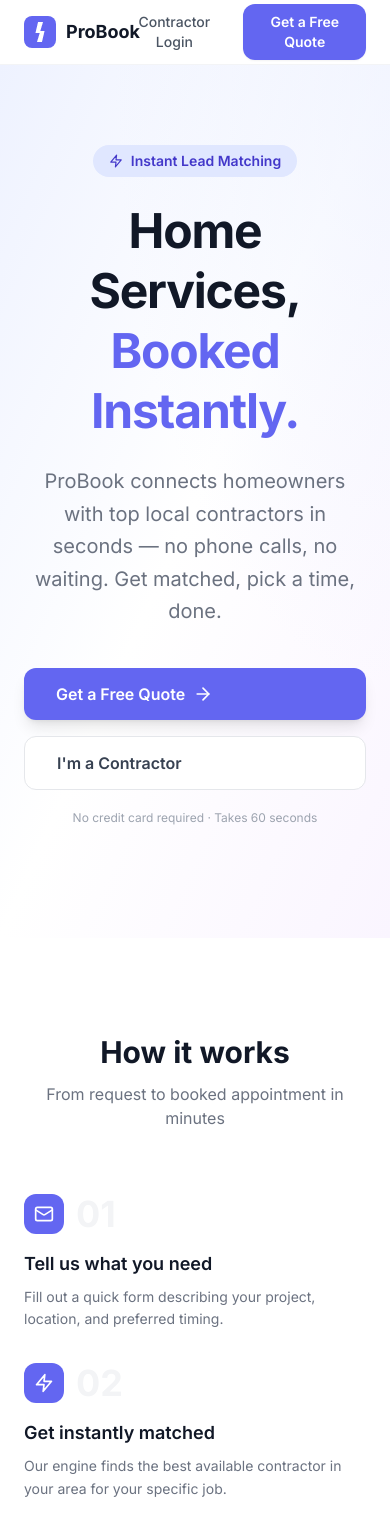
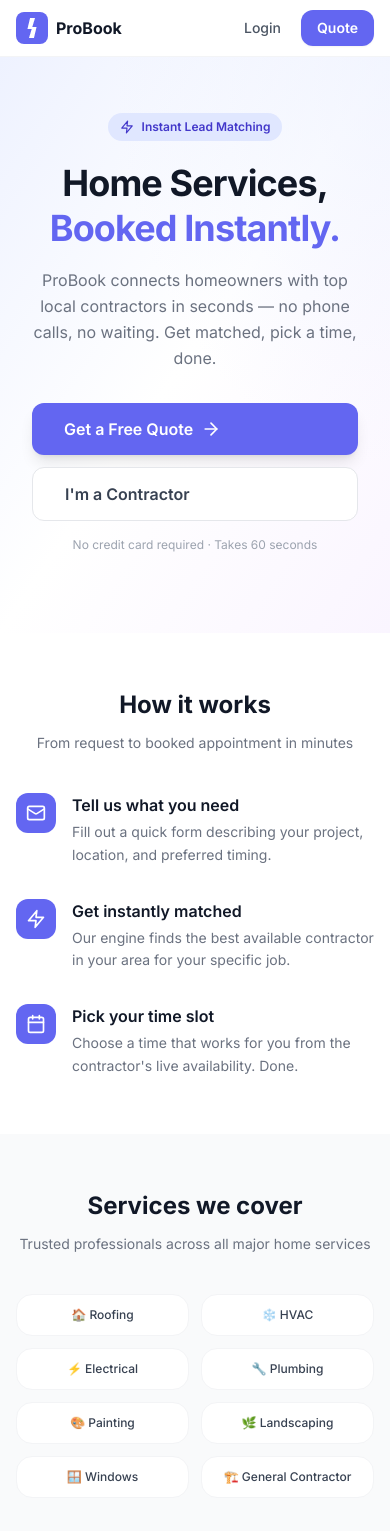
Before and after one commit to ProBookHQ-source/probook-hq, a React (Vite) app in the folder frontend/: page / in a window 390 px wide. Shown: the top 1531 px of the page. Built offline with nearby package versions, Linux system fonts and the light colour scheme; no server answers.

Commit message:
Full mobile audit: fix overflow globally, landing page responsive, get-quote grid fix, all pages clamped

```diff
--- a/frontend/src/index.css
+++ b/frontend/src/index.css
@@ -5,9 +5,21 @@
 * { font-family: 'Inter', sans-serif; box-sizing: border-box; }
 
 @layer base {
-  html { overflow-x: hidden; }
-  body { @apply bg-gray-50 text-gray-900 antialiased; overflow-x: hidden; }
-  #root { overflow-x: hidden; }
+  html {
+    overflow-x: clip;
+    max-width: 100vw;
+  }
+  body {
+    @apply bg-gray-50 text-gray-900 antialiased;
+    overflow-x: clip;
+    max-width: 100vw;
+    width: 100%;
+  }
+  #root {
+    overflow-x: clip;
+    max-width: 100vw;
+    width: 100%;
+  }
 }
 
 @layer components {
--- a/frontend/src/pages/AdminDashboard.jsx
+++ b/frontend/src/pages/AdminDashboard.jsx
@@ -240,7 +240,7 @@ export default function AdminDashboard() {
   ];
 
   return (
-    <div className="min-h-screen bg-gray-50">
+    <div className="min-h-screen bg-gray-50 w-full max-w-full" style={{overflowX:'hidden'}}>
 
       {/* ── Sidebar (desktop only) ──────────────────────────────────────────── */}
       <div className="hidden md:flex fixed inset-y-0 left-0 w-56 bg-white border-r border-gray-100 flex-col z-10">
@@ -285,7 +285,7 @@ export default function AdminDashboard() {
       </div>
 
       {/* ── Mobile header ───────────────────────────────────────────────────── */}
-      <div className="md:hidden sticky top-0 z-10 bg-white border-b border-gray-100 px-4 py-3 flex items-center gap-3">
+      <div className="md:hidden sticky top-0 z-10 bg-white border-b border-gray-100 px-4 py-3 flex items-center gap-3 w-full max-w-full">
         <img src="/probook-icon-128.png" alt="ProBook" className="w-7 h-7 rounded-lg" />
         <div className="flex-1">
           <p className="font-bold text-gray-900 text-sm leading-none">ProBook</p>
@@ -298,7 +298,7 @@ export default function AdminDashboard() {
       </div>
 
       {/* ── Main content ─────────────────────────────────────────────────────── */}
-      <div className="md:ml-56 p-4 md:p-6 pb-24 md:pb-6">
+      <div className="md:ml-56 p-4 md:p-6 pb-24 md:pb-6 w-full max-w-full overflow-x-hidden">
 
         {/* ── OVERVIEW ── */}
         {tab === 'overview' && (
--- a/frontend/src/pages/CancelPage.jsx
+++ b/frontend/src/pages/CancelPage.jsx
@@ -72,7 +72,7 @@ export default function CancelPage({ mode = 'cancel' }) {
     }
   }
 
-  const bgGradient = 'min-h-screen bg-gradient-to-br from-brand-50 to-purple-50 flex items-center justify-center p-4';
+  const bgGradient = 'min-h-screen bg-gradient-to-br from-brand-50 to-purple-50 flex items-center justify-center p-4 w-full max-w-full overflow-x-hidden';
 
   // ── Loading ──────────────────────────────────────────────────────────────────
   if (status === 'loading') {
--- a/frontend/src/pages/ContractorApply.jsx
+++ b/frontend/src/pages/ContractorApply.jsx
@@ -61,7 +61,7 @@ export default function ContractorApply() {
     }
   }
 
-  const bg = 'min-h-screen bg-gradient-to-br from-brand-50 via-white to-purple-50 flex items-center justify-center p-4';
+  const bg = 'min-h-screen bg-gradient-to-br from-brand-50 via-white to-purple-50 flex items-center justify-center p-4 w-full max-w-full overflow-x-hidden';
 
   if (done) {
     return (
@@ -136,7 +136,7 @@ export default function ContractorApply() {
           <p className="text-gray-500 text-sm mt-1">Apply to join the contractor network</p>
         </div>
 
-        <div className="bg-white rounded-2xl shadow-lg p-8">
+        <div className="bg-white rounded-2xl shadow-lg p-5 sm:p-8">
           <form onSubmit={handleSubmit} className="space-y-5">
 
             {/* Account info */}
--- a/frontend/src/pages/ContractorPortal.jsx
+++ b/frontend/src/pages/ContractorPortal.jsx
@@ -536,7 +536,7 @@ export default function ContractorPortal() {
 
   // ── Render ─────────────────────────────────────────────────────────────────
   return (
-    <div className="flex h-screen bg-gray-50 overflow-hidden font-sans">
+    <div className="flex h-screen bg-gray-50 overflow-hidden font-sans w-full max-w-full">
 
       {/* ── Sidebar (desktop only) ─────────────────────────────────────────── */}
       <aside className="hidden md:flex w-56 bg-white border-r border-gray-100 flex-col shrink-0 shadow-sm">
--- a/frontend/src/pages/ForgotPassword.jsx
+++ b/frontend/src/pages/ForgotPassword.jsx
@@ -23,7 +23,7 @@ export default function ForgotPassword() {
     }
   }
 
-  const bg = 'min-h-screen bg-gradient-to-br from-brand-50 via-white to-purple-50 flex items-center justify-center p-4';
+  const bg = 'min-h-screen bg-gradient-to-br from-brand-50 via-white to-purple-50 flex items-center justify-center p-4 w-full max-w-full overflow-x-hidden';
 
   if (sent) {
     return (
--- a/frontend/src/pages/LandingPage.jsx
+++ b/frontend/src/pages/LandingPage.jsx
@@ -8,48 +8,48 @@ export default function LandingPage() {
   const navigate = useNavigate();
 
   return (
-    <div className="min-h-screen bg-white">
+    <div className="min-h-screen bg-white w-full max-w-full overflow-x-hidden">
 
       {/* ── NAV ── */}
       <nav className="sticky top-0 z-50 bg-white/90 backdrop-blur border-b border-gray-100">
-        <div className="max-w-6xl mx-auto px-6 h-16 flex items-center justify-between">
-          <div className="flex items-center gap-2.5">
+        <div className="max-w-6xl mx-auto px-4 sm:px-6 h-14 sm:h-16 flex items-center justify-between gap-3">
+          <div className="flex items-center gap-2 shrink-0">
             <img src="/probook-icon-128.png" alt="ProBook" className="w-8 h-8 rounded-lg" />
-            <span className="font-bold text-gray-900 text-lg">ProBook</span>
+            <span className="font-bold text-gray-900 text-base sm:text-lg">ProBook</span>
           </div>
-          <div className="flex items-center gap-3">
+          <div className="flex items-center gap-2">
             <button
               onClick={() => navigate('/login')}
-              className="text-sm font-medium text-gray-600 hover:text-gray-900 px-4 py-2 rounded-xl hover:bg-gray-50 transition-all"
+              className="text-sm font-medium text-gray-600 hover:text-gray-900 px-3 py-2 rounded-xl hover:bg-gray-50 transition-all whitespace-nowrap"
             >
-              Contractor Login
+              <span className="hidden sm:inline">Contractor </span>Login
             </button>
             <button
               onClick={() => navigate('/get-quote')}
-              className="btn-primary text-sm py-2"
+              className="btn-primary text-sm py-2 px-4 whitespace-nowrap"
             >
-              Get a Free Quote
+              <span className="hidden sm:inline">Get a Free </span>Quote
             </button>
           </div>
         </div>
       </nav>
 
       {/* ── HERO ── */}
-      <section className="relative overflow-hidden bg-gradient-to-br from-brand-50 via-white to-purple-50 pt-20 pb-28">
+      <section className="relative overflow-hidden bg-gradient-to-br from-brand-50 via-white to-purple-50 pt-14 pb-20 sm:pt-20 sm:pb-28">
         <div className="absolute inset-0 bg-[radial-gradient(ellipse_at_top_right,_var(--tw-gradient-stops))] from-brand-100/40 via-transparent to-transparent pointer-events-none" />
-        <div className="max-w-5xl mx-auto px-6 text-center relative">
-          <div className="inline-flex items-center gap-2 bg-brand-100 text-brand-700 text-sm font-semibold px-4 py-1.5 rounded-full mb-6">
+        <div className="max-w-5xl mx-auto px-4 sm:px-6 text-center relative">
+          <div className="inline-flex items-center gap-2 bg-brand-100 text-brand-700 text-xs sm:text-sm font-semibold px-3 py-1.5 sm:px-4 rounded-full mb-5 sm:mb-6">
             <Zap className="w-3.5 h-3.5" />
             Instant Lead Matching
           </div>
-          <h1 className="text-5xl md:text-6xl font-extrabold text-gray-900 mb-6 leading-tight tracking-tight">
+          <h1 className="text-4xl sm:text-5xl md:text-6xl font-extrabold text-gray-900 mb-4 sm:mb-6 leading-tight tracking-tight">
             Home Services,<br />
             <span className="text-brand-500">Booked Instantly.</span>
           </h1>
-          <p className="text-xl text-gray-500 mb-10 max-w-2xl mx-auto leading-relaxed">
+          <p className="text-base sm:text-lg md:text-xl text-gray-500 mb-8 sm:mb-10 max-w-2xl mx-auto leading-relaxed px-2">
             ProBook connects homeowners with top local contractors in seconds — no phone calls, no waiting. Get matched, pick a time, done.
           </p>
-          <div className="flex flex-col sm:flex-row gap-4 justify-center">
+          <div className="flex flex-col sm:flex-row gap-3 sm:gap-4 justify-center px-4 sm:px-0">
             <button
               onClick={() => navigate('/get-quote')}
               className="btn-primary text-base px-8 py-3.5 shadow-lg shadow-brand-200"
@@ -63,16 +63,16 @@ export default function LandingPage() {
               I'm a Contractor
             </button>
           </div>
-          <p className="text-xs text-gray-400 mt-5">No credit card required · Takes 60 seconds</p>
+          <p className="text-xs text-gray-400 mt-4 sm:mt-5">No credit card required · Takes 60 seconds</p>
         </div>
       </section>
 
       {/* ── HOW IT WORKS ── */}
-      <section className="py-24 bg-white">
-        <div className="max-w-5xl mx-auto px-6">
-          <div className="text-center mb-16">
-            <h2 className="text-3xl font-bold text-gray-900 mb-3">How it works</h2>
-            <p className="text-gray-500">From request to booked appointment in minutes</p>
+      <section className="py-14 md:py-24 bg-white">
+        <div className="max-w-5xl mx-auto px-4 sm:px-6">
+          <div className="text-center mb-10 sm:mb-16">
+            <h2 className="text-2xl sm:text-3xl font-bold text-gray-900 mb-3">How it works</h2>
+            <p className="text-gray-500 text-sm sm:text-base">From request to booked appointment in minutes</p>
           </div>
           <div className="grid md:grid-cols-3 gap-8">
             {[
@@ -92,18 +92,20 @@ export default function LandingPage() {
                 step: '03',
                 icon: Calendar,
                 title: 'Pick your time slot',
-                desc: 'Choose a time that works for you from the contractor\'s live availability. Done.',
+                desc: "Choose a time that works for you from the contractor's live availability. Done.",
               },
             ].map(({ step, icon: Icon, title, desc }) => (
-              <div key={step} className="relative">
-                <div className="flex items-center gap-3 mb-4">
+              <div key={step} className="relative flex md:block gap-4 items-start">
+                <div className="flex items-center gap-3 mb-0 md:mb-4 shrink-0">
                   <div className="w-10 h-10 bg-brand-500 rounded-xl flex items-center justify-center shrink-0">
                     <Icon className="w-5 h-5 text-white" />
                   </div>
-                  <span className="text-4xl font-black text-gray-100">{step}</span>
+                  <span className="text-4xl font-black text-gray-100 md:block hidden">{step}</span>
                 </div>
-                <h3 className="text-lg font-semibold text-gray-900 mb-2">{title}</h3>
-                <p className="text-gray-500 text-sm leading-relaxed">{desc}</p>
+                <div>
+                  <h3 className="text-base sm:text-lg font-semibold text-gray-900 mb-1 sm:mb-2">{title}</h3>
+                  <p className="text-gray-500 text-sm leading-relaxed">{desc}</p>
+                </div>
               </div>
             ))}
           </div>
@@ -111,18 +113,18 @@ export default function LandingPage() {
       </section>
 
       {/* ── SERVICES ── */}
-      <section className="py-24 bg-gray-50">
-        <div className="max-w-5xl mx-auto px-6">
-          <div className="text-center mb-16">
-            <h2 className="text-3xl font-bold text-gray-900 mb-3">Services we cover</h2>
-            <p className="text-gray-500">Trusted professionals across all major home services</p>
+      <section className="py-14 md:py-24 bg-gray-50">
+        <div className="max-w-5xl mx-auto px-4 sm:px-6">
+          <div className="text-center mb-10 sm:mb-16">
+            <h2 className="text-2xl sm:text-3xl font-bold text-gray-900 mb-3">Services we cover</h2>
+            <p className="text-gray-500 text-sm sm:text-base">Trusted professionals across all major home services</p>
           </div>
-          <div className="grid grid-cols-2 md:grid-cols-4 gap-4">
+          <div className="grid grid-cols-2 sm:grid-cols-4 gap-3 sm:gap-4">
             {[
               '🏠 Roofing', '❄️ HVAC', '⚡ Electrical', '🔧 Plumbing',
               '🎨 Painting', '🌿 Landscaping', '🪟 Windows', '🏗️ General Contractor',
             ].map(service => (
-              <div key={service} className="bg-white rounded-2xl p-4 text-center border border-gray-100 hover:border-brand-200 hover:shadow-sm transition-all text-sm font-medium text-gray-700">
+              <div key={service} className="bg-white rounded-2xl p-3 sm:p-4 text-center border border-gray-100 hover:border-brand-200 hover:shadow-sm transition-all text-xs sm:text-sm font-medium text-gray-700">
                 {service}
               </div>
             ))}
@@ -131,21 +133,21 @@ export default function LandingPage() {
       </section>
 
       {/* ── WHY PROBOOK ── */}
-      <section className="py-24 bg-white">
-        <div className="max-w-5xl mx-auto px-6">
-          <div className="grid md:grid-cols-2 gap-16 items-center">
+      <section className="py-14 md:py-24 bg-white">
+        <div className="max-w-5xl mx-auto px-4 sm:px-6">
+          <div className="grid md:grid-cols-2 gap-10 md:gap-16 items-center">
             <div>
-              <h2 className="text-3xl font-bold text-gray-900 mb-6">Why homeowners choose ProBook</h2>
-              <div className="space-y-5">
+              <h2 className="text-2xl sm:text-3xl font-bold text-gray-900 mb-5 sm:mb-6">Why homeowners choose ProBook</h2>
+              <div className="space-y-4 sm:space-y-5">
                 {[
                   { icon: Clock, title: 'Instant matching', desc: 'No waiting days for a callback. Get matched in seconds.' },
                   { icon: Shield, title: 'Vetted contractors', desc: 'Every contractor on our platform is screened and reviewed.' },
-                  { icon: TrendingUp, title: 'Real availability', desc: 'Book directly into the contractor\'s live calendar. No double-booking.' },
+                  { icon: TrendingUp, title: 'Real availability', desc: "Book directly into the contractor's live calendar. No double-booking." },
                   { icon: CheckCircle, title: 'Confirmation emails', desc: 'Both you and your contractor get instant confirmation with all the details.' },
                 ].map(({ icon: Icon, title, desc }) => (
-                  <div key={title} className="flex gap-4">
+                  <div key={title} className="flex gap-3 sm:gap-4">
                     <div className="w-9 h-9 bg-brand-50 rounded-xl flex items-center justify-center shrink-0 mt-0.5">
-                      <Icon className="w-4.5 h-4.5 text-brand-600" />
+                      <Icon className="w-4 h-4 text-brand-600" />
                     </div>
                     <div>
                       <p className="font-semibold text-gray-900 text-sm">{title}</p>
@@ -155,19 +157,17 @@ export default function LandingPage() {
                 ))}
               </div>
             </div>
-            <div className="bg-gradient-to-br from-brand-500 to-purple-600 rounded-3xl p-8 text-white">
-              <div className="flex items-center gap-2 mb-6">
-                <Star className="w-5 h-5 text-yellow-300 fill-yellow-300" />
-                <Star className="w-5 h-5 text-yellow-300 fill-yellow-300" />
-                <Star className="w-5 h-5 text-yellow-300 fill-yellow-300" />
-                <Star className="w-5 h-5 text-yellow-300 fill-yellow-300" />
-                <Star className="w-5 h-5 text-yellow-300 fill-yellow-300" />
+            <div className="bg-gradient-to-br from-brand-500 to-purple-600 rounded-3xl p-6 sm:p-8 text-white">
+              <div className="flex items-center gap-1.5 mb-4 sm:mb-6">
+                {[...Array(5)].map((_, i) => (
+                  <Star key={i} className="w-4 h-4 sm:w-5 sm:h-5 text-yellow-300 fill-yellow-300" />
+                ))}
               </div>
-              <blockquote className="text-lg font-medium leading-relaxed mb-6">
+              <blockquote className="text-base sm:text-lg font-medium leading-relaxed mb-4 sm:mb-6">
                 "I submitted my roofing request and had an appointment booked within 10 minutes. Incredible service."
               </blockquote>
               <div className="flex items-center gap-3">
-                <div className="w-10 h-10 bg-white/20 rounded-full flex items-center justify-center font-bold">S</div>
+                <div className="w-9 h-9 sm:w-10 sm:h-10 bg-white/20 rounded-full flex items-center justify-center font-bold text-sm">S</div>
                 <div>
                   <p className="font-semibold text-sm">Sarah M.</p>
                   <p className="text-white/70 text-xs">Homeowner · Seattle, WA</p>
@@ -179,46 +179,52 @@ export default function LandingPage() {
       </section>
 
       {/* ── FOR CONTRACTORS ── */}
-      <section className="py-24 bg-gray-50">
-        <div className="max-w-5xl mx-auto px-6">
-          <div className="text-center mb-12">
-            <h2 className="text-3xl font-bold text-gray-900 mb-3">Are you a contractor?</h2>
-            <p className="text-gray-500 max-w-xl mx-auto">Join ProBook and get qualified leads delivered straight to your calendar — no cold calling, no chasing.</p>
+      <section className="py-14 md:py-24 bg-gray-50">
+        <div className="max-w-5xl mx-auto px-4 sm:px-6">
+          <div className="text-center mb-10 sm:mb-12">
+            <h2 className="text-2xl sm:text-3xl font-bold text-gray-900 mb-3">Are you a contractor?</h2>
+            <p className="text-gray-500 text-sm sm:text-base max-w-xl mx-auto">Join ProBook and get qualified leads delivered straight to your calendar — no cold calling, no chasing.</p>
           </div>
-          <div className="grid md:grid-cols-3 gap-6 mb-10">
+          <div className="grid sm:grid-cols-3 gap-4 sm:gap-6 mb-8 sm:mb-10">
             {[
               { icon: Users, title: 'Qualified leads only', desc: 'Every lead has already said yes to your trade. No tire-kickers.' },
               { icon: Calendar, title: 'Automatic scheduling', desc: 'Homeowners book directly into your availability. You just show up.' },
               { icon: TrendingUp, title: 'Grow your business', desc: 'More bookings, less admin. Focus on the work, not the paperwork.' },
             ].map(({ icon: Icon, title, desc }) => (
-              <div key={title} className="bg-white rounded-2xl p-6 border border-gray-100">
-                <div className="w-10 h-10 bg-brand-50 rounded-xl flex items-center justify-center mb-4">
-                  <Icon className="w-5 h-5 text-brand-600" />
+              <div key={title} className="bg-white rounded-2xl p-5 sm:p-6 border border-gray-100">
+                <div className="w-9 h-9 sm:w-10 sm:h-10 bg-brand-50 rounded-xl flex items-center justify-center mb-3 sm:mb-4">
+                  <Icon className="w-4 h-4 sm:w-5 sm:h-5 text-brand-600" />
                 </div>
-                <h3 className="font-semibold text-gray-900 mb-2">{title}</h3>
+                <h3 className="font-semibold text-gray-900 mb-1 sm:mb-2 text-sm sm:text-base">{title}</h3>
                 <p className="text-gray-500 text-sm">{desc}</p>
               </div>
             ))}
           </div>
           <div className="text-center">
             <button
-              onClick={() => navigate('/login')}
+              onClick={() => navigate('/apply')}
               className="btn-primary text-base px-8 py-3.5"
             >
-              Contractor Login <ArrowRight className="w-5 h-5" />
+              Apply to Join <ArrowRight className="w-5 h-5" />
             </button>
+            <p className="text-sm text-gray-400 mt-3">
+              Already have an account?{' '}
+              <button onClick={() => navigate('/login')} className="text-brand-500 font-semibold hover:underline">
+                Sign in
+              </button>
+            </p>
           </div>
         </div>
       </section>
 
       {/* ── CTA ── */}
-      <section className="py-24 bg-gradient-to-br from-brand-500 to-purple-600">
-        <div className="max-w-3xl mx-auto px-6 text-center">
-          <h2 className="text-4xl font-extrabold text-white mb-4">Ready to get started?</h2>
-          <p className="text-brand-100 text-lg mb-10">Tell us about your project and we'll match you with the right contractor today.</p>
+      <section className="py-16 md:py-24 bg-gradient-to-br from-brand-500 to-purple-600">
+        <div className="max-w-3xl mx-auto px-4 sm:px-6 text-center">
+          <h2 className="text-3xl sm:text-4xl font-extrabold text-white mb-3 sm:mb-4">Ready to get started?</h2>
+          <p className="text-brand-100 text-base sm:text-lg mb-8 sm:mb-10">Tell us about your project and we'll match you with the right contractor today.</p>
           <button
             onClick={() => navigate('/get-quote')}
-            className="inline-flex items-center gap-2 bg-white text-brand-600 font-bold px-10 py-4 rounded-2xl hover:bg-brand-50 transition-all shadow-xl text-lg"
+            className="inline-flex items-center gap-2 bg-white text-brand-600 font-bold px-8 sm:px-10 py-3.5 sm:py-4 rounded-2xl hover:bg-brand-50 transition-all shadow-xl text-base sm:text-lg"
           >
             Get a Free Quote <ArrowRight className="w-5 h-5" />
           </button>
@@ -226,16 +232,17 @@ export default function LandingPage() {
       </section>
 
       {/* ── FOOTER ── */}
-      <footer className="bg-gray-900 py-10">
-        <div className="max-w-6xl mx-auto px-6 flex flex-col md:flex-row items-center justify-between gap-4">
+      <footer className="bg-gray-900 py-8 sm:py-10">
+        <div className="max-w-6xl mx-auto px-4 sm:px-6 flex flex-col sm:flex-row items-center justify-between gap-4">
           <div className="flex items-center gap-2.5">
             <img src="/probook-icon-128.png" alt="ProBook" className="w-7 h-7 rounded-lg" />
             <span className="font-bold text-white">ProBook</span>
           </div>
           <p className="text-gray-500 text-sm">© {new Date().getFullYear()} ProBook. All rights reserved.</p>
-          <div className="flex gap-6 text-sm text-gray-500">
+          <div className="flex gap-5 text-sm text-gray-500">
             <a href="/get-quote" className="hover:text-white transition-colors">Get a Quote</a>
-            <a href="/login" className="hover:text-white transition-colors">Contractor Login</a>
+            <a href="/apply" className="hover:text-white transition-colors">Join as Contractor</a>
+            <a href="/login" className="hover:text-white transition-colors">Login</a>
           </div>
         </div>
       </footer>
--- a/frontend/src/pages/LoginPage.jsx
+++ b/frontend/src/pages/LoginPage.jsx
@@ -30,7 +30,7 @@ export default function LoginPage() {
   };
 
   return (
-    <div className="min-h-screen bg-gradient-to-br from-brand-50 via-white to-purple-50 flex items-center justify-center p-4">
+    <div className="min-h-screen bg-gradient-to-br from-brand-50 via-white to-purple-50 flex items-center justify-center p-4 w-full max-w-full overflow-x-hidden">
       <div className="w-full max-w-md">
         {/* Logo */}
         <div className="text-center mb-8">
--- a/frontend/src/pages/ResetPassword.jsx
+++ b/frontend/src/pages/ResetPassword.jsx
@@ -31,7 +31,7 @@ export default function ResetPassword() {
     }
   }
 
-  const bg = 'min-h-screen bg-gradient-to-br from-brand-50 via-white to-purple-50 flex items-center justify-center p-4';
+  const bg = 'min-h-screen bg-gradient-to-br from-brand-50 via-white to-purple-50 flex items-center justify-center p-4 w-full max-w-full overflow-x-hidden';
 
   if (!token) {
     return (
```
Also changed, not shown: frontend/src/pages/BookingFlow.jsx (+4 -4 lines), frontend/src/pages/LeadIntakeWidget.jsx (+12 -8 lines).
